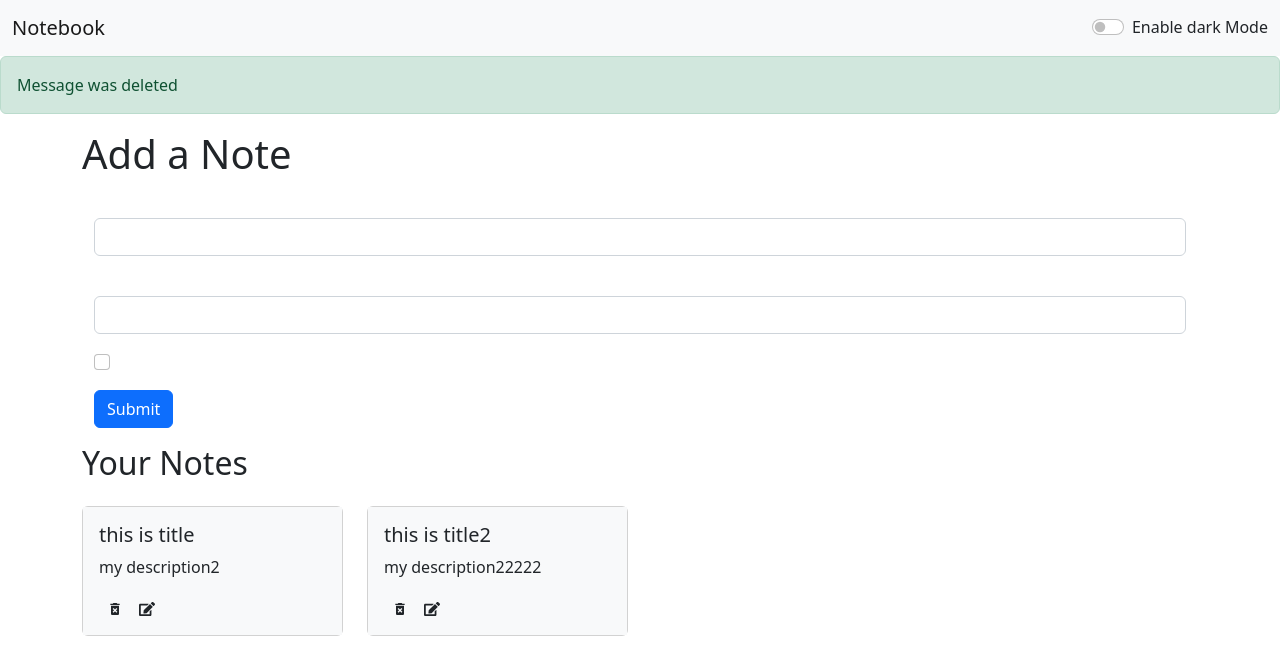
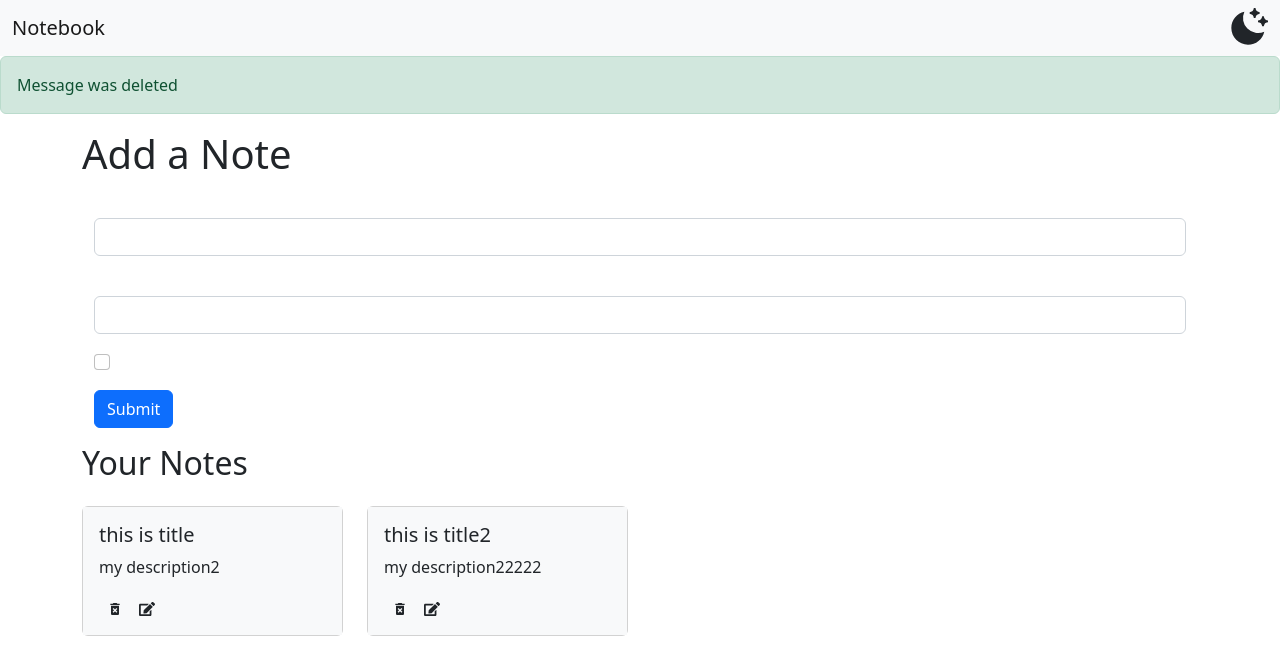
Before and after one commit to ronit18/NoteBook-app, a React (Create React App) app: page / in a window 1280 px wide. Shown: the top 672 px of the page. Built offline with nearby package versions, Linux system fonts and the light colour scheme.

Commit message:
added icons for dark mode

```diff
--- a/src/components/Navbar.jsx
+++ b/src/components/Navbar.jsx
@@ -1,6 +1,7 @@
 import React, { useContext, useEffect } from "react";
 import { Link, useLocation } from "react-router-dom";
 import noteContext from "../context/notes/noteContext";
+import { RiMoonClearFill, RiMoonClearLine } from "react-icons/ri";
 
 const Navbar = () => {
 	let location = useLocation();
@@ -20,26 +21,20 @@ const Navbar = () => {
 						Notebook
 					</Link>
 
-					<div
-						className={`form-check form-switch
-					text-${mode === "light" ? "dark" : "light"}
-					`}
-					>
-						<input
-							onClick={toggleMode}
-							className="form-check-input"
-							type="checkbox"
-							role="switch"
-							id="flexSwitchCheckChecked"
-						/>
-						<label
-							className="form-check-label"
-							htmlFor="flexSwitchCheckChecked"
-						>
-							{`Enable ${
-								mode === "light" ? "dark" : "light"
-							} Mode`}
-						</label>
+					<div>
+						{mode === "light" ? (
+							<RiMoonClearFill
+								onClick={toggleMode}
+								size={40}
+								style={{ cursor: "pointer" }}
+							/>
+						) : (
+							<RiMoonClearLine
+								onClick={toggleMode}
+								size={40}
+								style={{ cursor: "pointer", color: "white" }}
+							/>
+						)}
 					</div>
 				</div>
 			</nav>
```
